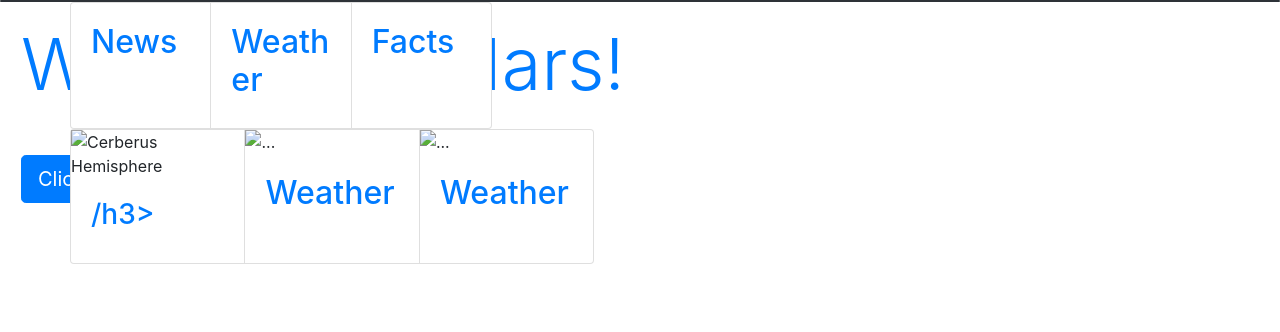
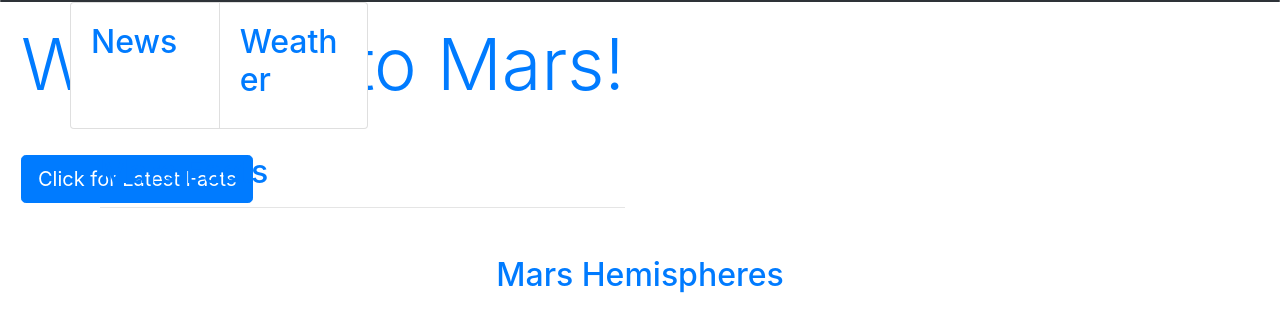
Before and after one commit to LBBL96/web-scraping-challenge, a Flask app: template Missions_to_Mars/templates/index.html in a window 1280 px wide. Shown: the top 332 px of the page. Run offline with Flask 2, Linux system fonts and the light colour scheme; the template is opened without the code that fills it, so the values that code supplies are empty; some libraries are stand-ins or nearby versions.

Commit message:
working website

```diff
--- a/Missions_to_Mars/templates/index.html
+++ b/Missions_to_Mars/templates/index.html
@@ -9,24 +9,18 @@
 </head>
 <body>
 
-<!-- Main jumbotron for backgroud image -->
-<!-- <div class="jumbotron">
-    <div class="container">
-
-      <h1 class="display-3">Welcome to Mars!</h1>
-      <p>The place for the latest news, photos, and facts about the planet Mars.</p>
-      <p><a class="btn btn-primary btn-lg" href="http://127.0.0.1:5000/scrape" role="button">Click for Latest Facts</a></p>
-    </div>
-  </div> -->
+  <!-- The large header class allows the featured image to be a background. -->
   <div class="card bg-dark text-white">
 
+      <!-- Image scraped from jpl.nasa.gov  -->
       <img src="{{ mars.Mars_Featured_Image }}"  class="card-img" alt="">
       <div class="card-img-overlay">
-        <!-- <h2 class="card-title text-primary">Featured Image</h2> -->
+
+      <!-- Text for the top of the page. -->
         <h1 class="display-3 text-primary">Welcome to Mars!</h1>
         <p>The place for the latest news, photos, and facts about the planet Mars.</p>
-        <!-- <p class="card-text">This is a wider card with supporting text below as a natural lead-in to additional content. This content is a little bit longer.</p> -->
-        <!-- <p class="card-text">Last updated 3 mins ago</p> -->
+
+       <!-- The button to take us away. -->
         <p><a class="btn btn-primary btn-lg" href="http://127.0.0.1:5000/scrape" role="button">Click for Latest Facts</a></p>
       </div>
     </div>
@@ -34,147 +28,50 @@
   <div class="container">
 
     <div class="row">
-
+      <!-- Cards to hold the news and weather -->
       <div class="card-group">
           <div class="card">
-            <!-- <img src="..." class="card-img-top" alt="..."> -->
             <div class="card-body">
               <h2 class="card-title text-primary">News</h2>
               <p class="card-text"><b>{{ mars.Mars_News_Headline }}</b></p>
               <p class="card-text">{{ mars.Mars_News_Article }}</p>
-              <!-- <p class="card-text"><small class="text-muted">Last updated 3 mins ago</small></p> -->
             </div>
           </div>
           <div class="card">
-            <!-- <img src="..." class="card-img-top" alt="..."> -->
             <div class="card-body">
                 <h2 class="text-primary">Weather</h2>
               <p class="card-text">{{ mars.Mars_Weather }}</p>
-              <!-- <p class="card-text"><small class="text-muted">Last updated 3 mins ago</small></p> -->
-            </div>
-          </div>
-          <div class="card">
-              <img src=""  class="card-img-top" alt="">
-              <div class="card-body">
-                <h2 class="text-primary">Facts</h2>
-                <h6 class="card-title">{{ mars.mars_facts|safe }}</h6>
-                <p class="card-text"></p>
-              <!-- <h2 class="card-title text-primary">Featured Image</h2>
-              <p class="card-text">source: jpl.nasa.org</p> -->
-              <!-- <p class="card-text"><small class="text-muted">Last updated 3 mins ago</small></p> -->
             </div>
           </div>
         </div>
       </div>
 
-      <div class="row">
-
-          <div class="card-group">
-              <div class="card">
-                  <img src="{{ mars.Mars_Hemisphere[0]}}" class="card-img-bottom" alt="Cerberus Hemisphere">
-                <div class="card-body">
-                  <h3 class="card-title text-primary">{{ mars.Mars_Hemisphere[0]}}/h3>
-                  <p class="card-text"></p>
-                  <!-- <p class="card-text"><small class="text-muted">Last updated 3 mins ago</small></p> -->
-                </div>
+      <!-- Next row holds the facts table -->
+      <!-- <div class="row"> -->
+              <div class="col-md-6 mt-4">
+                  <h2 class = "text-primary">Mars Facts</h2>
+                  <hr>
+                  {{ mars.Mars_Facts | safe }}
               </div>
-              <div class="card">
-                  <img src="{{ mars.Mars_Featured_Image }}" class="card-img-top" alt="...">
-                <div class="card-body">
-                    <h2 class="text-primary">Weather</h2>
-                  <p class="card-text">{{ mars.Mars_Weather }}</p>
-                  <!-- <p class="card-text"><small class="text-muted">Last updated 3 mins ago</small></p> -->
-                </div>
-              </div>
-              <div class="card">
-                  <img src="{{ mars.Mars_Featured_Image }}" class="card-img-top" alt="...">
-                <div class="card-body">
-                    <h2 class="text-primary">Weather</h2>
-                  <p class="card-text">{{ mars.Mars_Weather }}</p>
-                  <!-- <p class="card-text"><small class="text-muted">Last updated 3 mins ago</small></p> -->
-                </div>
+      <!-- </div> -->
+      <!-- New row for the hemispheres -->
+              <div class="row mt-5">
+                  <div class="col-md-12 text-center">
+                      <h2 class = "text-primary">Mars Hemispheres</h2>
+                  </div>
+              <!-- "for" loop to go through the dictionary -->
+          {% for hemisphere in mars.Mars_Hemisphere %}
+              <div class="col-md-6">
+                  <figure class="figure">
+                      <img class = "figure-img img-fluid my-1" src="{{ hemisphere.image_url}}">
+                      <figcaption class = "figure-caption text-primary"><h4>{{ hemisphere.title}}</h4></figcaption>
+                  </figure>
               </div>
 
+            {% endfor %}
 
-                  <!-- <h2 class="card-title text-primary">Featured Image</h2>
-                  <p class="card-text">source: jpl.nasa.org</p> -->
-                  <!-- <p class="card-text"><small class="text-muted">Last updated 3 mins ago</small></p> -->
-
-              <!-- </div> -->
-            </div>
-          </div>
-
-    <!-- Example row of columns
-    <div class="row">
-      <div class="col-md-4">
-        <h2 class="text-primary">News</h2>
-
-        < <p><a class="btn btn-secondary" href="#" role="button">View details &raquo;</a></p> -->
-      <!-- </div>
-
-      <div class="row">
-          <div class="col-md-4">
-            <h2 class="text-primary">Featured Image</h2>
-
-
-            <! <p><a class="btn btn-secondary" href="#" role="button">View details &raquo;</a></p> -->
-          <!-- </div>
-
-      <div class="col-md-4">
-        <h2 class="text-primary">Weather</h2> -->
-        <!-- <p> </p> -->
-        <!-- <p><a class="btn btn-secondary" href="#" role="button">View details &raquo;</a></p> -->
-      <!-- </div>
-      <div class="col-md-4">
-        <h2 class="text-primary">Featured Image</h2> -->
-        <!-- <figure class="figure"> -->
-          <!-- <div class="container"></div> -->
-
-
-      <!-- </figure> -->
-
-
-
-<!--
-            <div class="col-md-4">
-              <h2 class="text-primary">Weather</h2>
-              <p> </p>
-             <p><a class="btn btn-secondary" href="#" role="button">View details &raquo;</a></p> -->
-            <!-- </div>
-            <div class="col-md-4">
-              <h2 class="text-primary">Featured Image</h2> -->
-              <!-- <figure class="figure"> -->
-                <!-- <div class="container"></div> -->
-        <!-- <p></p> -->
-        <!-- <p><a class="btn btn-secondary" href="#" role="button">View details &raquo;</a></p> -->
-      <!-- </div>
-      <div class="row"><br></div>
-      <div class="row">
-        <div class="col-md-4">
-          <h2 class="text-primary">News</h2>
-          <h5></h5> -->
-          <!-- <p></p>-->
-        <!-- </div>
-        <div class="col-md-4">
-          <h2 class="text-primary">Images</h2>
-          <p> </p> -->
-          <!-- <p><a class="btn btn-secondary" href="#" role="button">View details &raquo;</a></p> -->
-        <!-- </div>
-        <div class="col-md-4">
-          <h2 class="text-primary">Photos</h2>
-          <p></p> -->
-          <!-- <p><a class="btn btn-secondary" href="#" role="button">View details &raquo;</a></p> -->
-        <!-- </div> -->
     </div>
-
-
-
-
-
-  </div> <!-- /container -->
-
-
-
-
+  </div>
+</section>
 </body>
 </html>
```
